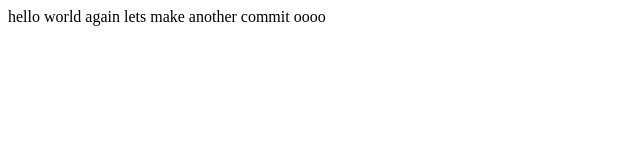
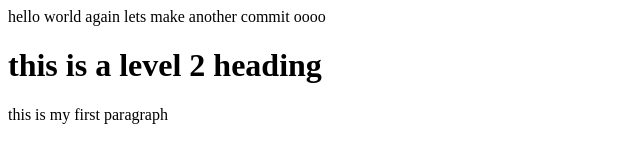
Before and after one commit to gcharanteja/my-second-repository, a plain HTML site: page index.html in a window 1280 px wide. Shown: the whole page, without its empty margins (0-640 px from the left). Drawn offline with Linux system fonts and the light colour scheme.

Commit message:
mt first complete html page

```diff
--- a/index.html
+++ b/index.html
@@ -1,2 +1,19 @@
 hello world again
 lets make another commit oooo
+ <!DOCTYPE html>
+<html lang="en-US">
+        <head>
+            <meta charset ="utf-8"/>
+            <title > my super amzing website</title>
+
+
+        </head>
+            <body>
+                <h1>
+                    this is a level 2 heading
+                </h1>
+                <p>
+                    this is my first paragraph
+                </p>
+            </body>
+</html>
```
